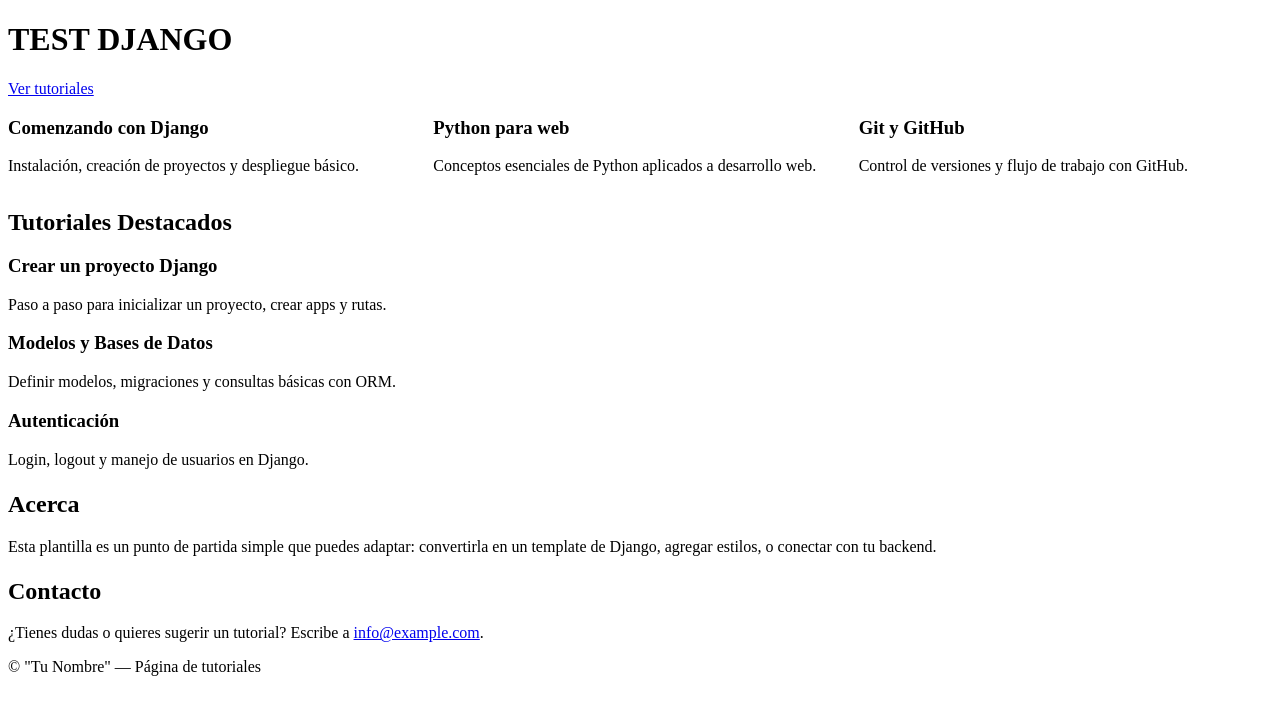
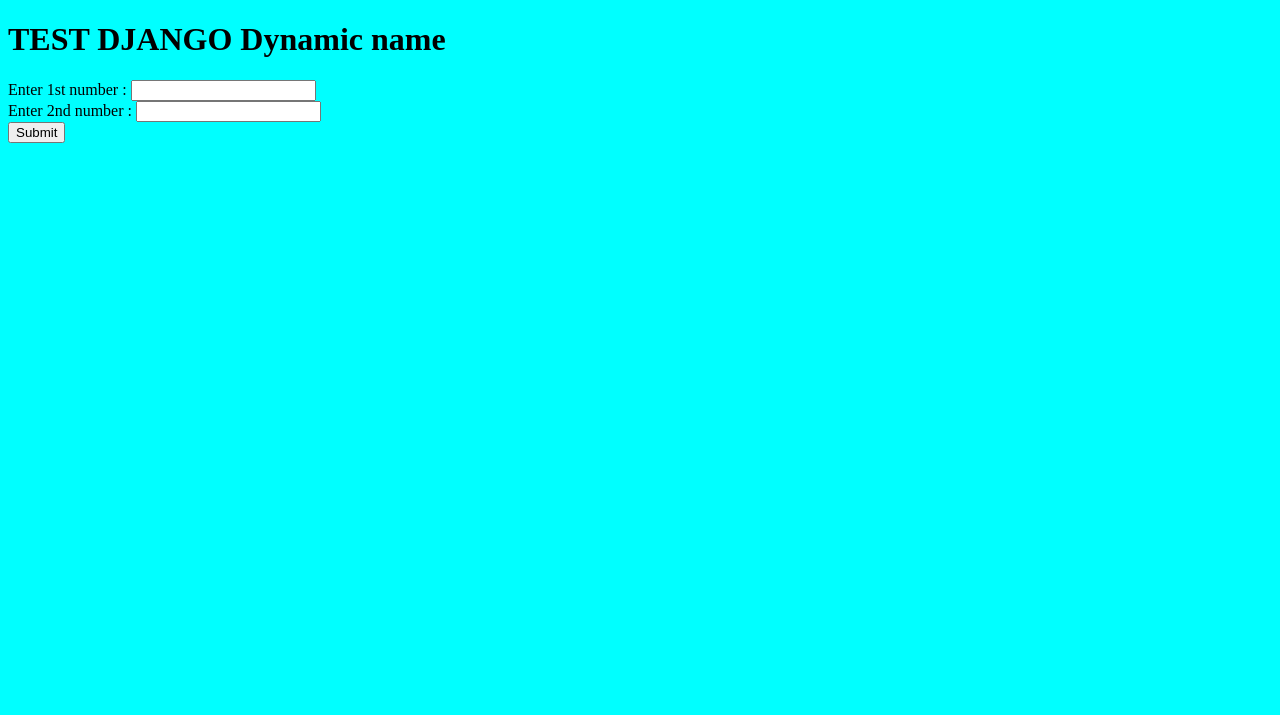
Before and after one commit to RARB54X/django_basic_app, a Django app: page / in a window 1280 px wide. Shown: the top 715 px of the page. Run offline with Django 5.2, Linux system fonts and the light colour scheme.

Commit message:
feat: added sum operation

```diff
--- a/calc/urls.py
+++ b/calc/urls.py
@@ -2,5 +2,6 @@ from django.urls import path
 from . import views
 
 urlpatterns = [
-    path('', views.home, name = 'home')
+    path('', views.home, name = 'home'),
+    path('add', views.add, name = '')
 ]
--- a/calc/views.py
+++ b/calc/views.py
@@ -2,4 +2,11 @@ from django.shortcuts import render
 from django.http import HttpResponse
 
 def home(request):
-    return render(request, 'home.html')
+    return render(request, 'home.html', {'name':'Dynamic name'})
+
+def add(request):
+
+    val1 = int(request.GET['num1'])
+    val2 = int(request.GET['num2'])
+    res = val1 + val2
+    return render(request, 'result.html', {'result':res})
--- /dev/null
+++ b/templates/base.html
@@ -0,0 +1,15 @@
+<!DOCTYPE html>
+<html lang="en">
+<head>
+    <meta charset="UTF-8">
+    <meta name="viewport" content="width=device-width, initial-scale=1.0">
+    <title>Base HTML</title>
+</head>
+<body bgcolor="cyan">
+
+    {% block content %}
+
+    {% endblock %}
+
+</body>
+</html>
--- a/templates/home.html
+++ b/templates/home.html
@@ -1,63 +1,13 @@
-<!doctype html>
-<h1>TEST DJANGO</h1>
-<a class="cta" href="#tutorials">Ver tutoriales</a>
-</div>
+{% extends 'base.html' %}
 
+{% block content %}
 
-<div style="display:flex;gap:12px;flex-wrap:wrap;justify-content:flex-start;align-items:center">
-    <div class="card" style="flex:1;min-width:220px">
-        <h3>Comenzando con Django</h3>
-        <p>Instalación, creación de proyectos y despliegue básico.</p>
-    </div>
-    <div class="card" style="flex:1;min-width:220px">
-        <h3>Python para web</h3>
-        <p>Conceptos esenciales de Python aplicados a desarrollo web.</p>
-    </div>
-    <div class="card" style="flex:1;min-width:220px">
-        <h3>Git y GitHub</h3>
-        <p>Control de versiones y flujo de trabajo con GitHub.</p>
-    </div>
-</div>
-</section>
+<h1>TEST DJANGO {{name}}</h1>
 
+<form action="add">
+    Enter 1st number : <input type="text" name="num1"><br>
+    Enter 2nd number : <input type="text" name="num2"><br>
+    <input type="submit">
 
-<section id="tutorials" style="margin-top:18px">
-    <h2 style="margin:4px 0 12px">Tutoriales Destacados</h2>
-    <div class="grid">
-        <article class="card">
-            <h3>Crear un proyecto Django</h3>
-            <p>Paso a paso para inicializar un proyecto, crear apps y rutas.</p>
-        </article>
-        <article class="card">
-            <h3>Modelos y Bases de Datos</h3>
-            <p>Definir modelos, migraciones y consultas básicas con ORM.</p>
-        </article>
-        <article class="card">
-            <h3>Autenticación</h3>
-            <p>Login, logout y manejo de usuarios en Django.</p>
-        </article>
-    </div>
-</section>
-
-
-<section id="about" style="margin-top:22px">
-    <h2>Acerca</h2>
-    <p style="color:var(--muted)">Esta plantilla es un punto de partida simple que puedes adaptar: convertirla en un
-        template de Django, agregar estilos, o conectar con tu backend.</p>
-</section>
-
-
-<section id="contact" style="margin-top:22px">
-    <h2>Contacto</h2>
-    <p style="color:var(--muted)">¿Tienes dudas o quieres sugerir un tutorial? Escribe a <a
-            href="mailto:info@example.com">info@example.com</a>.</p>
-</section>
-
-
-<footer>
-    © "Tu Nombre" — Página de tutoriales
-</footer>
-</main>
-</body>
-
-</html>
+</form>
+{% endblock %}
```
Also changed, not shown: templates/result.html (added, +7 -0 lines).
